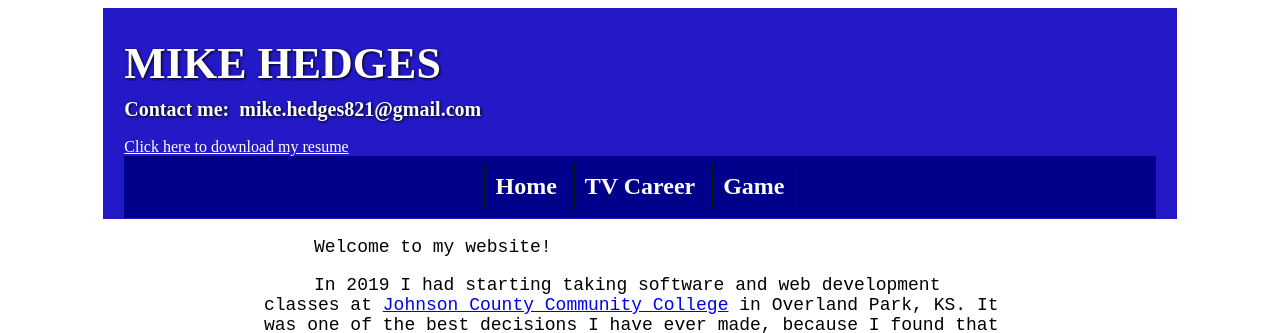
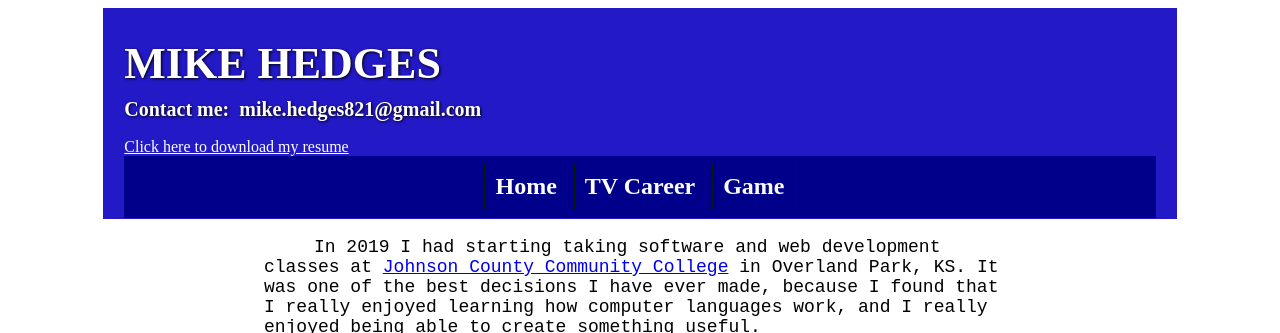
Before and after one commit to hedges821/hedges821.github.io, a plain HTML site: page index.html in a window 1280 px wide. Shown: the top 333 px of the page. Drawn offline with Linux system fonts and the light colour scheme; a web font is replaced by a local one.

Commit message:
Removed a div

```diff
--- a/index.html
+++ b/index.html
@@ -32,9 +32,6 @@
 			</nav>
 		</header>
 
-		<div>
-			<p class="top">Welcome to my website!</p>
-		</div>
 		<main>
 			<p>
 				In 2019 I had starting taking software and web development classes at
```
